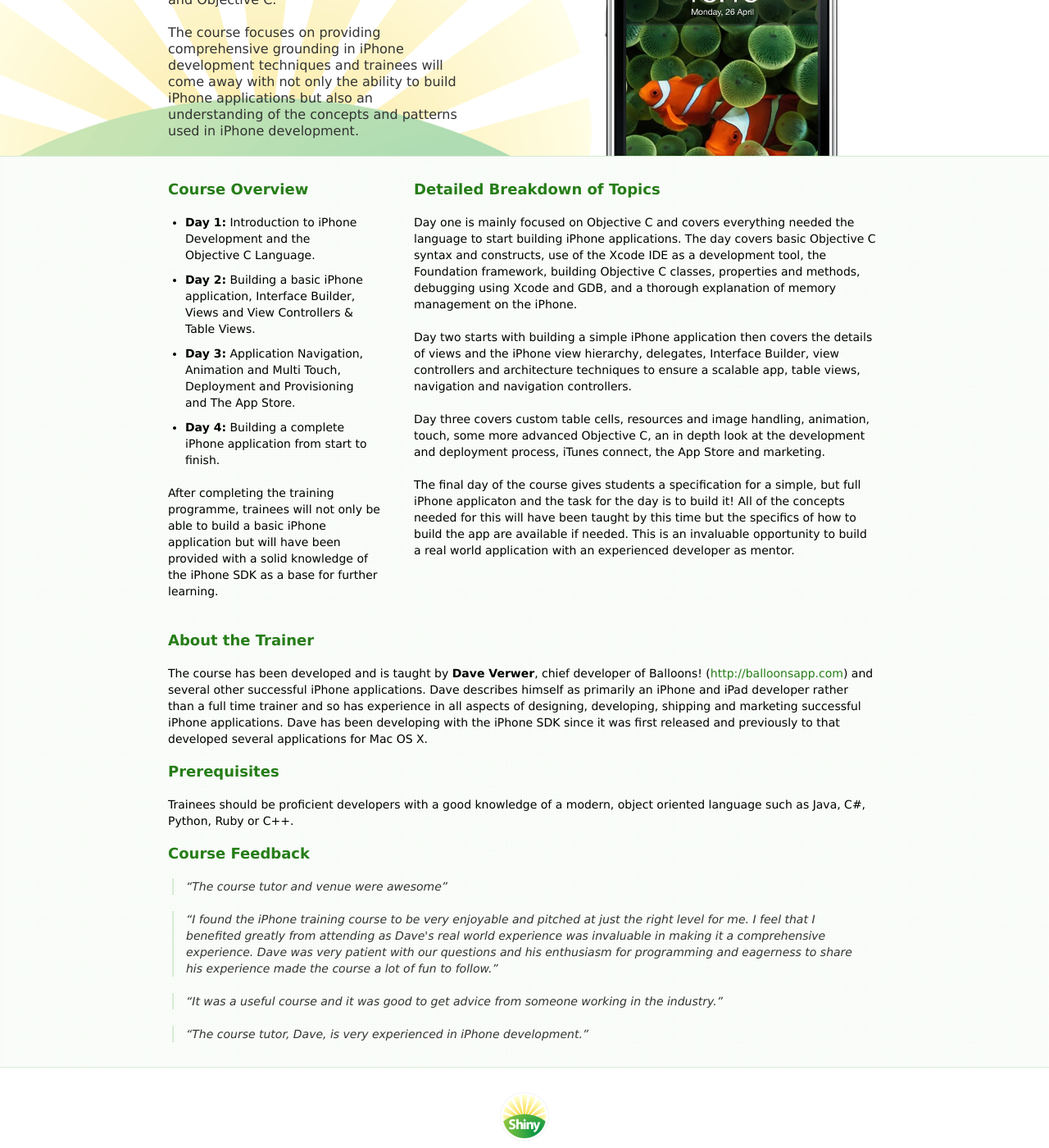
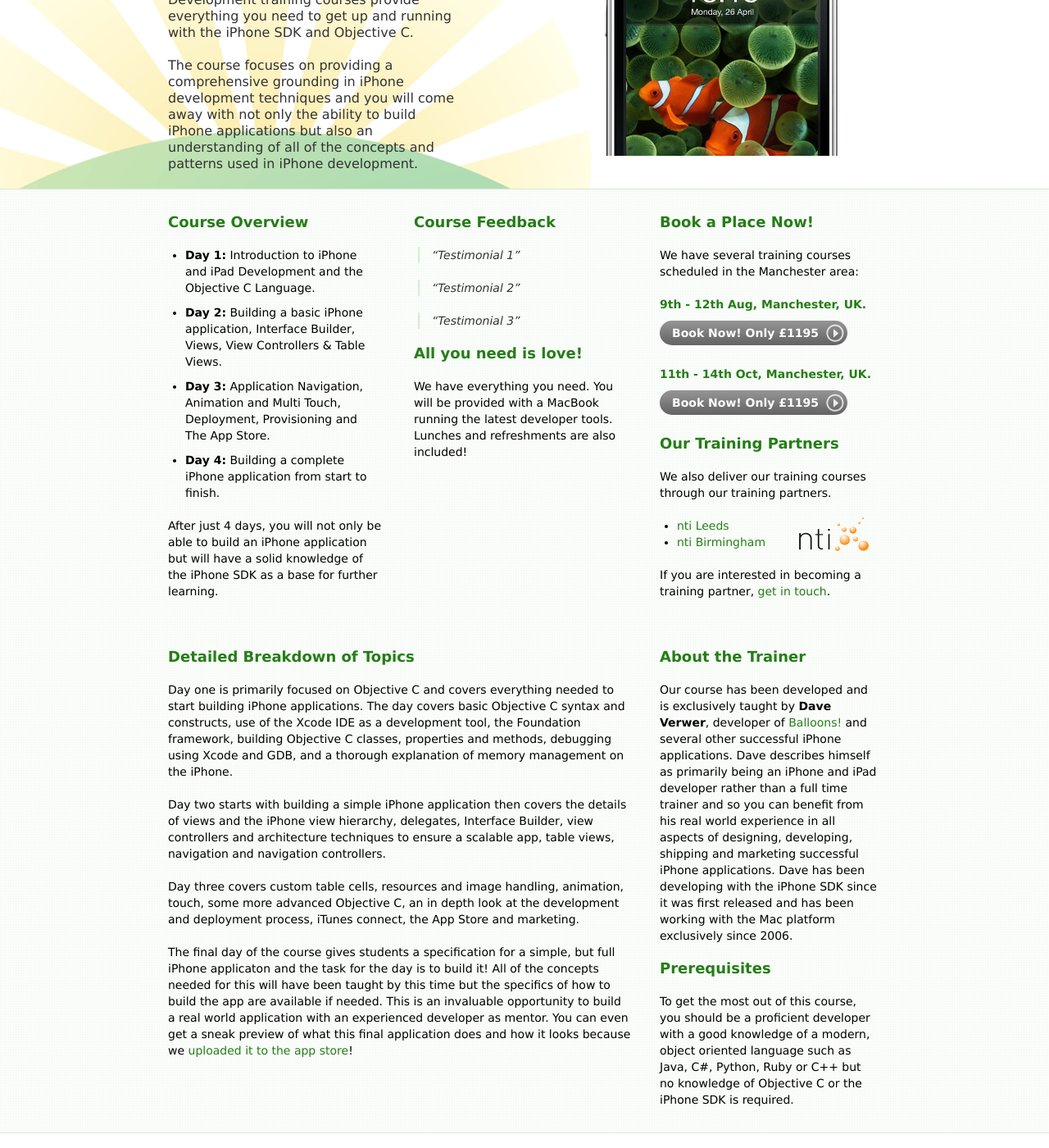
Before and after one commit to shinydevelopment/ShinyDevelopment-Holding, a Jekyll site: the page built from public-training.html, in a window 1280 px wide and 1400 px high, scrolled down 290 px. Shown: the whole window at 82% size. Built offline with Jekyll 4.4.1, drawn with Linux system fonts in a browser that asks for light colours; Markdown is read by kramdown in place of the engine named in the settings; comment, search, counter and statistics services are not loaded; some of the changed text lies outside the part shown.

Commit message:
Big update of the training page wording and added all training dates.

```diff
--- /dev/null
+++ b/_includes/training_dates.html
@@ -0,0 +1,6 @@
+<h3>Book a Place Now!</h3>
+<p>We have several training courses scheduled in the Manchester area:</p>
+<h4 class="tight">9th - 12th Aug, Manchester, UK.</h4>
+<p class="fancy-link tight"><a href="#">Book Now! Only £1195</a></p>
+<h4 class="tight">11th - 14th Oct, Manchester, UK.</h4>
+<p class="fancy-link tight"><a href="#">Book Now! Only £1195</a></p>
--- a/public-training.html
+++ b/public-training.html
@@ -1,91 +1,65 @@
 ---
 layout: default
-title: Shiny Development | Public iPhone Developer Training Courses, UK
+title: iPhone and iPad Developer Training Courses in the UK | Shiny Development
 description: Shiny Development Public Training
 permalink: /public-training/
 ---
-
-
 <div class="container content-upper">
-
   <div class="section ">
-
-        <h2>iPhone Public Training.</h2>
-        <p class="excerpt">
-           The iPhone Development training course provides everything needed for developers to get up and running with the iPhone SDK and Objective C.
-        </p>
-        <p class="excerpt">
-            The course focuses on providing comprehensive grounding in iPhone development techniques and trainees will come away with not only the ability to build iPhone applications but also an understanding of the concepts and patterns used in iPhone development.
-        </p>
-
+    <h2>iPhone and iPad Training.</h2>
+    <p class="excerpt">Our publicly scheduled iPhone and iPad Development training courses provide everything you need to get up and running with the iPhone SDK and Objective C.</p>
+    <p class="excerpt">The course focuses on providing a comprehensive grounding in iPhone development techniques and you will come away with not only the ability to build iPhone applications but also an understanding of all of the concepts and patterns used in iPhone development.</p>
   </div>
-
   <img src="/assets/images/iphone.png" width="561" height="360" class="display-img" />
-
 </div>
 
 </div>
 
-
 <div class="wrapper pattern">
-
   <div class="container content-lower">
-
     <div class="section">
-
       <h3>Course Overview</h3>
-
       <ul class="overview">
-            <li><strong>Day 1:</strong> Introduction to iPhone Development and the Objective C Language.</li>
-            <li><strong>Day 2:</strong> Building a basic iPhone application, Interface Builder, Views and View Controllers &amp; Table Views.</li>
-            <li><strong>Day 3:</strong> Application Navigation, Animation and Multi Touch, Deployment and Provisioning and The App Store.</li>
+        <li><strong>Day 1:</strong> Introduction to iPhone and iPad Development and the Objective C Language.</li>
+        <li><strong>Day 2:</strong> Building a basic iPhone application, Interface Builder, Views, View Controllers &amp; Table Views.</li>
+        <li><strong>Day 3:</strong> Application Navigation, Animation and Multi Touch, Deployment, Provisioning and The App Store.</li>
         <li><strong>Day 4:</strong> Building a complete iPhone application from start to finish.</li>
       </ul>
-
-        <p>After completing the training programme, trainees will not only be able to build a basic iPhone application but will have been provided with a solid knowledge of the iPhone SDK as a base for further learning.</p>
-
-
-
+      <p>After just 4 days, you will not only be able to build an iPhone application but will have a solid knowledge of the iPhone SDK as a base for further learning.</p>
     </div>
-
-
+    <div class="section">
+      <h3>Course Feedback</h3>
+      <blockquote><p>&ldquo;Testimonial 1&rdquo;</p></blockquote>
+      <blockquote><p>&ldquo;Testimonial 2&rdquo;</p></blockquote>
+      <blockquote><p>&ldquo;Testimonial 3&rdquo;</p></blockquote>
+      <h3>All you need is love!</h3>
+      <p>We have everything you need. You will be provided with a MacBook running the latest developer tools. Lunches and refreshments are also included!</p>
+    </div>
+    <div class="section">
+      {% include training_dates.html %}
+      <h3>Our Training Partners</h3>
+      <p>We also deliver our training courses through our training partners.</p>
+      <a href="http://www.ntileeds.co.uk"><img src="/assets/images/nti-logo.png" style="float:right; margin-right:10px;" /></a>
+      <ul>
+        <li><a href="http://www.ntileeds.co.uk/course/apple/iphone-application-development-training-course/">nti Leeds</a></li>
+        <li><a href="http://www.ntibirmingham.co.uk/training/course.aspx?id=85">nti Birmingham</a></li>
+      </ul>
+      <p>If you are interested in becoming a training partner, <a href="/contact-us">get in touch</a>.</p>
+    </div>
+  </div>
+  <div class="container content-lower">
     <div class="section section-double">
-
       <h3>Detailed Breakdown of Topics</h3>
-
-        <p>Day one is mainly focused on Objective C and covers everything needed the language to start building iPhone applications. The day covers basic Objective C syntax and constructs, use of the Xcode IDE as a development tool, the Foundation framework, building Objective C classes, properties and methods, debugging using Xcode and GDB, and a thorough explanation of memory management on the iPhone.</p>
-
+      <p>Day one is primarily focused on Objective C and covers everything needed to start building iPhone applications. The day covers basic Objective C syntax and constructs, use of the Xcode IDE as a development tool, the Foundation framework, building Objective C classes, properties and methods, debugging using Xcode and GDB, and a thorough explanation of memory management on the iPhone.</p>
       <p>Day two starts with building a simple iPhone application then covers the details of views and the iPhone view hierarchy, delegates, Interface Builder, view controllers and architecture techniques to ensure a scalable app, table views, navigation and navigation controllers.</p>
-
       <p>Day three covers custom table cells, resources and image handling, animation, touch, some more advanced Objective C, an in depth look at the development and deployment process, iTunes connect, the App Store and marketing.</p>
-
-        <p>The final day of the course gives students a specification for a simple, but full iPhone applicaton and the task for the day is to build it! All of the concepts needed for this will have been taught by this time but the specifics of how to build the app are available if needed. This is an invaluable opportunity to build a real world application with an experienced developer as mentor.</p>
-
+      <p>The final day of the course gives students a specification for a simple, but full iPhone applicaton and the task for the day is to build it! All of the concepts needed for this will have been taught by this time but the specifics of how to build the app are available if needed. This is an invaluable opportunity to build a real world application with an experienced developer as mentor. You can even get a sneak preview of what this final application does and how it looks because we <a href="http://itunes.apple.com/gb/app/tweet-trends-build-this-app/id368227792?mt=8">uploaded it to the app store</a>!</p>
     </div>
-
-    <div class="section section-wide">
-
+    <div class="section">
       <h3>About the Trainer</h3>
-
-        <p>The course has been developed and is taught by <strong>Dave Verwer</strong>, chief developer of Balloons! (<a href="http://balloonsapp.com">http://balloonsapp.com</a>) and several other successful iPhone applications. Dave describes himself as primarily an iPhone and iPad developer rather than a full time trainer and so has experience in all aspects of designing, developing, shipping and marketing successful iPhone applications. Dave has been developing with the iPhone SDK since it was first released and previously to that developed several applications for Mac OS X.</p>
-
+      <p>Our course has been developed and is exclusively taught by <strong>Dave Verwer</strong>, developer of <a href="http://balloonsapp.com">Balloons!</a> and several other successful iPhone applications. Dave describes himself as primarily being an iPhone and iPad developer rather than a full time trainer and so you can benefit from his real world experience in all aspects of designing, developing, shipping and marketing successful iPhone applications. Dave has been developing with the iPhone SDK since it was first released and has been working with the Mac platform exclusively since 2006.</p>
       <h3>Prerequisites</h3>
-
-        <p>Trainees should be proficient developers with a good knowledge of a modern, object oriented language such as Java, C#, Python, Ruby or C++.</p>
-
-
-        <h3>Course Feedback</h3>
-
-        <blockquote><p>&ldquo;The course tutor and venue were awesome&rdquo;</p></blockquote>
-
-        <blockquote><p>&ldquo;I found the iPhone training course to be very enjoyable and pitched at just the right level for me. I feel that I benefited greatly from attending as Dave's real world experience was invaluable in making it a comprehensive experience. Dave was very patient with our questions and his enthusiasm for programming and eagerness to share his experience made the course a lot of fun to follow.&rdquo;</p></blockquote>
-
-        <blockquote><p>&ldquo;It was a useful course and it was good to get advice from someone working in the industry.&rdquo;</p></blockquote>
-
-        <blockquote><p>&ldquo;The course tutor, Dave, is very experienced in iPhone development.&rdquo;</p></blockquote>
-
+      <p>To get the most out of this course, you should be a proficient developer with a good knowledge of a modern, object oriented language such as Java, C#, Python, Ruby or C++ but no knowledge of Objective C or the iPhone SDK is required.</p>
     </div>
-
 </div>
-
 </div>
```
Also changed, not shown: assets/images/nti-logo.png (added). Lines whose indentation alone changed are shown as unchanged.
